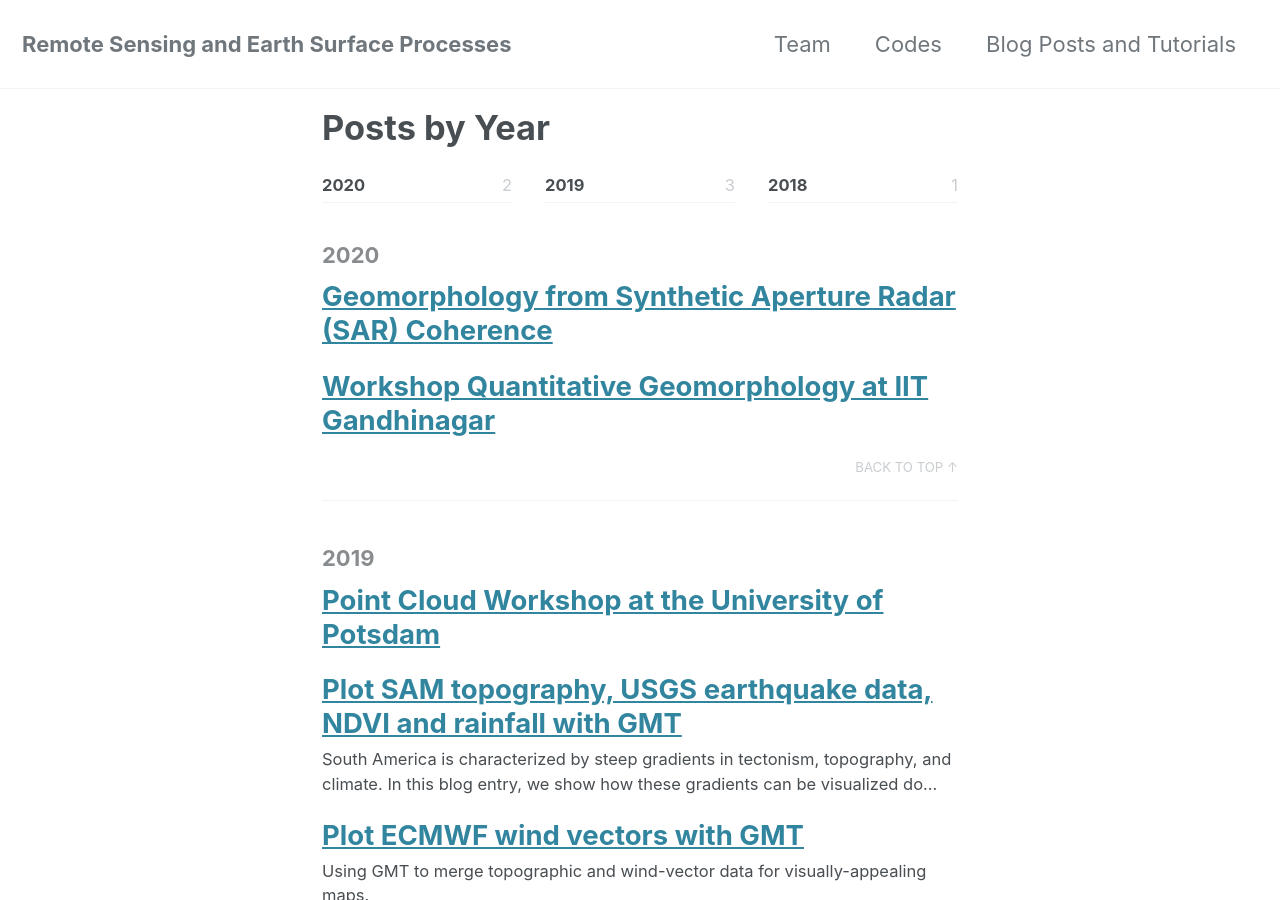
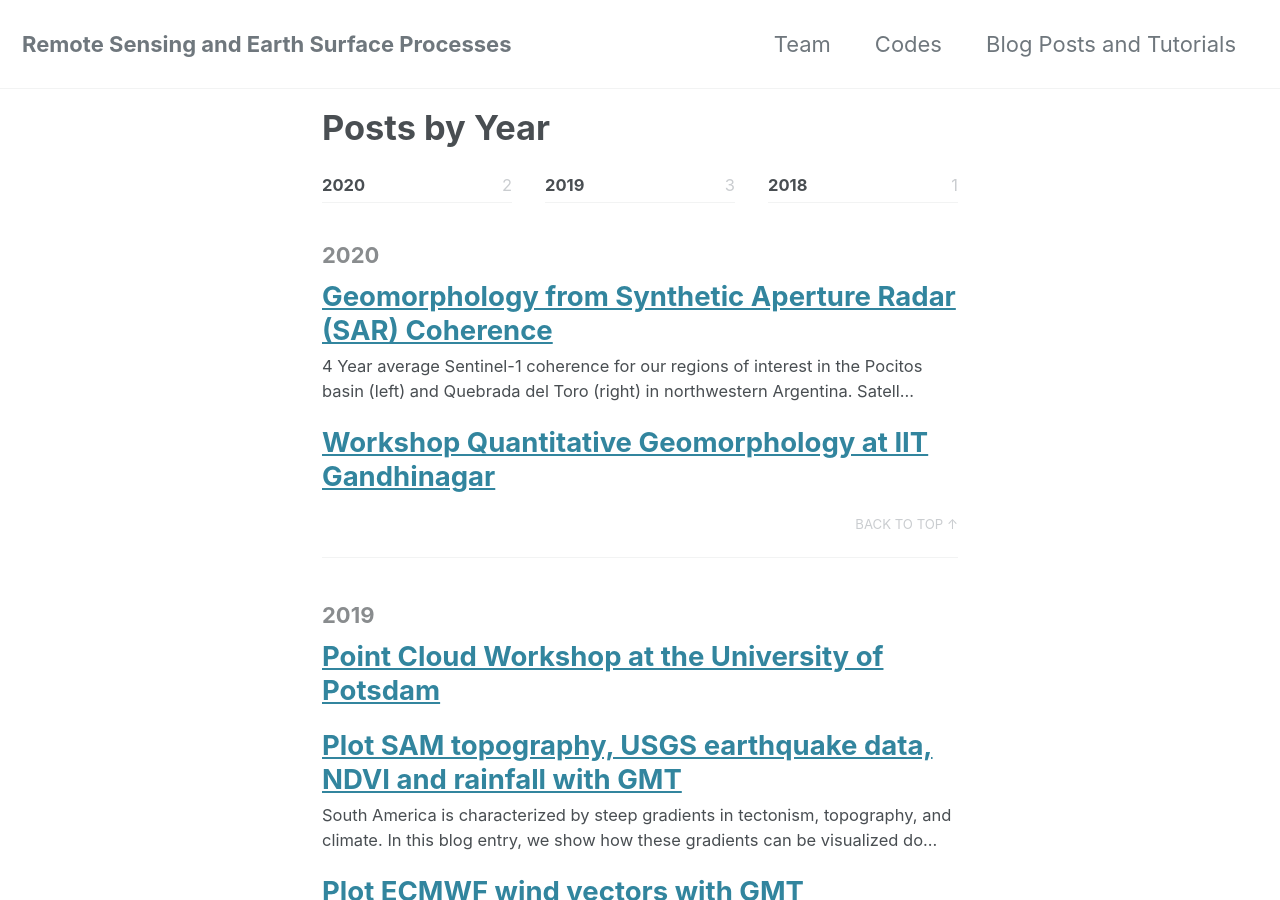
Before and after one commit to UP-RS-ESP/vacon.github.io, a Jekyll site: the page built from _pages/year-archive.md, in a window 1280 px wide and 900 px high. Built offline with Jekyll 4.4.1, drawn with Linux system fonts in a browser that asks for light colours; cached includes are drawn as plain includes; nearby versions of some CDN libraries.

Commit message:
Mar-11 2020

```diff
--- a/_posts/2020-03-11-SAR-Coherence-Erosion.md
+++ b/_posts/2020-03-11-SAR-Coherence-Erosion.md
@@ -16,11 +16,12 @@
   - radar interferometry
 ---
 ![SAR Coherence for the Pocitos Basin and the Quebrada del Toro in NW Argentina](https://github.com/UP-RS-ESP/up-rs-esp.github.io/raw/master/_posts/images/NWArg_Pocitos_QdT_median_coherence.jpg)
+*4 Year average Sentinel-1 coherence for our regions of interest in the Pocitos basin (left) and Quebrada del Toro (right) in northwestern Argentina.*
 
 Satellites carrying synthetic aperture radar (SAR) instrumentation are providing novel and exciting opporutnities to perform geomorphological analysis from space-bourn observations. In our recent paper [**Applications of SAR interferometric coherence time series: Spatiotemporal dynamics of geomorphic transitions in the south‐central Andes**](https://agupubs.onlinelibrary.wiley.com/doi/abs/10.1029/2019JF005141), we exploit [ESA/Copernicus's Sentinel-1](https://sentinel.esa.int/web/sentinel/missions/sentinel-1) C-band SAR images to characterize geomorphic activity in the Central Andes of northwestern Argentina. We create a 4 year time-series of surface change from the coherence between SAR images taken 2-4 weeks apart, then calculate the average pattern of geomorphic chagne over these four years. Using the average coherence for the arid and semi-arid regions of our study area, we are able to estimate the transition between geomorphic/sediment transport domains (e.g., between areas dominated by gravity-driven hillslope erosion and by erosion from fluvial incision).
 
 
-![Figure](https://github.com/soslavsk/geomorphSAR/blob/master/figure_7_example_basin.png)
+![Figure of fluvial transport domains in the Quebrada del Toro](https://github.com/UP-RS-ESP/up-rs-esp.github.io/raw/master/_posts/images/figure_7_example_basin.png)
 *Example of the demarkation between hillslope, bedrock fluvial, and alluvial sediment transport domains for a small watershed in the Quebrada del Toro in northwestern Argentina.*
 
 Additionally, across regional rainfall and vegetation gradients, we observe a positive correlation between 10-Beryllium terrestrial cosmogenic nuclide derived basin-wide erosion rates and the basin-wise range of cohrence values. There is also a positive correlation between basin-wise coherence range and topometric proxies of longterm uplift and erosion (e.g., channel steepness). Our study suggests that a dense time series of interferometric coherence can be used as a proxy for surface sediment movement and landscape stability in vegetation‐free settings at event to decadal timescales.
```
Also changed, not shown: _posts/images/figure_7_example_basin.png (added).
